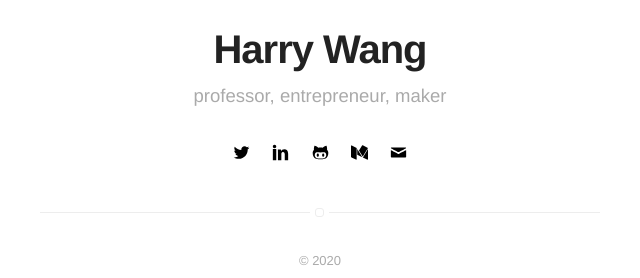
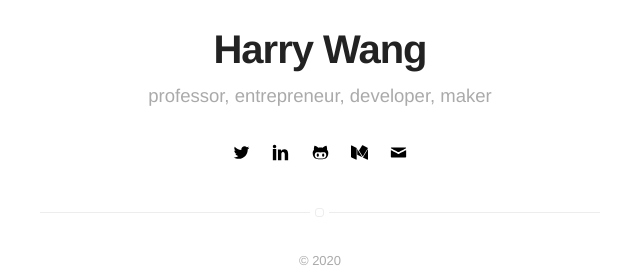
Before and after one commit to harrywang/harrywang.github.io, a Jekyll site: the page built from index.html, in a window 1280 px wide. Shown: the part 252-530 px from the top of the page, without its empty margins (320-960 px from the left). Built offline with Jekyll 4.4.1, drawn with Linux system fonts in a browser that asks for light colours.

Commit message:
updated bio

```diff
--- a/_config.yml
+++ b/_config.yml
@@ -1,6 +1,6 @@
 # main text of home
 name: Harry Wang
-bio: professor, entrepreneur, maker
+bio: professor, entrepreneur, developer, maker
 
 # twitter summary info
 description: technology, art, design, etc...
```
